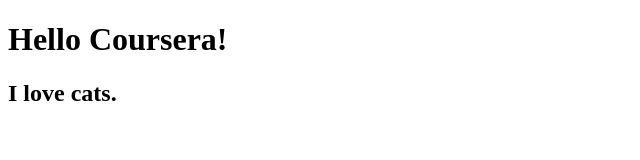
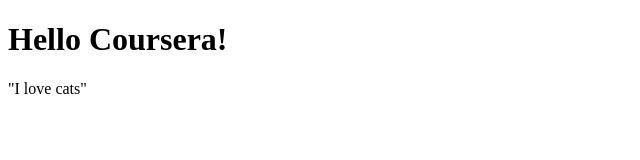
Before and after one commit to haleyashe/coursera-test, a plain HTML site: page site/index.html in a window 1280 px wide. Shown: the whole page, without its empty margins (0-640 px from the left). Drawn offline with Linux system fonts and the light colour scheme.

Commit message:
Update index.html

```diff
--- a/site/index.html
+++ b/site/index.html
@@ -5,6 +5,6 @@
 </head>
 <body>
 <h1> Hello Coursera!</h1>
-	<p> <h2> I love cats. </h2> </p>
+	<p> "I love cats" </p>
 </body>
 </html>
```
